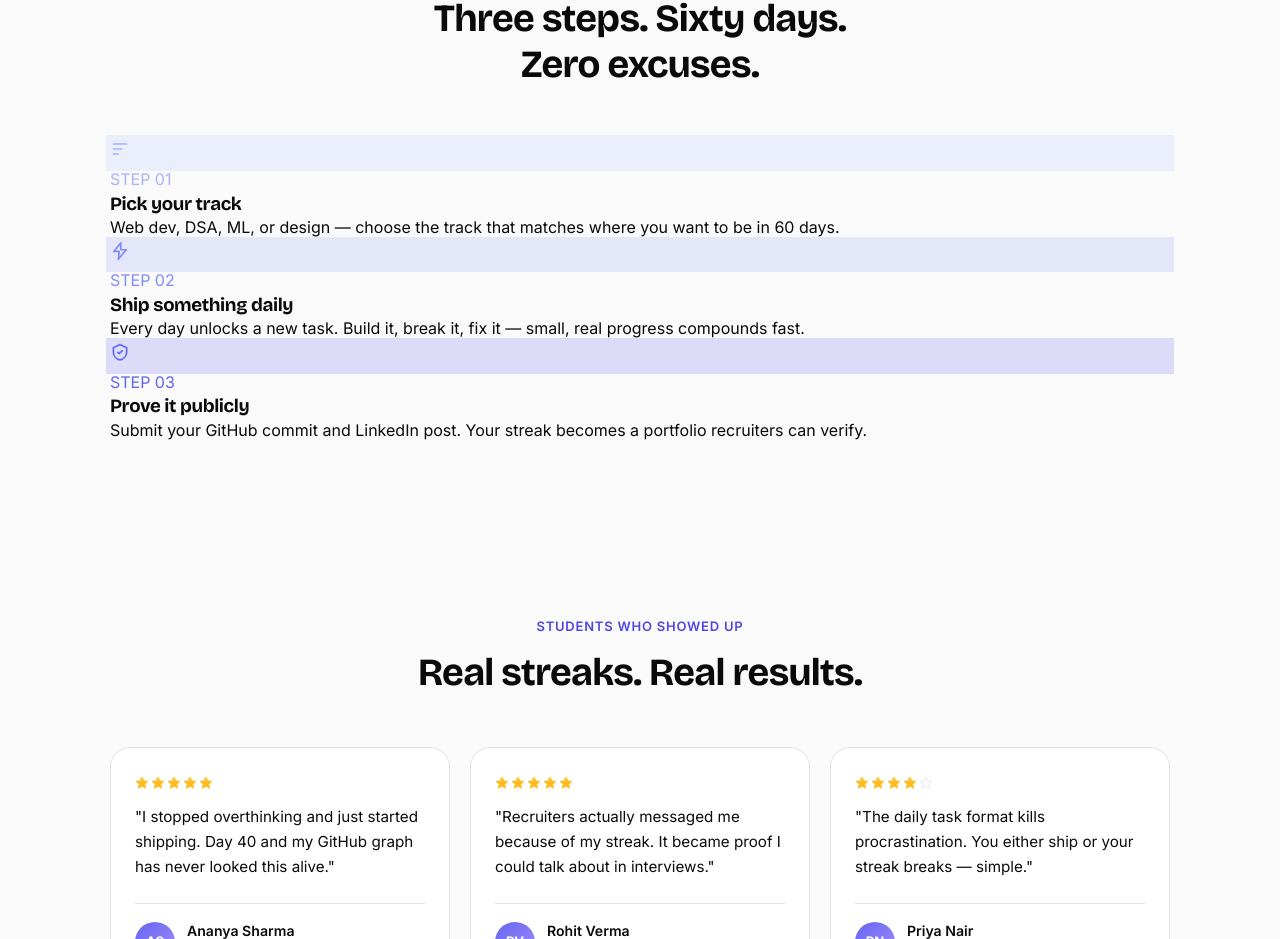
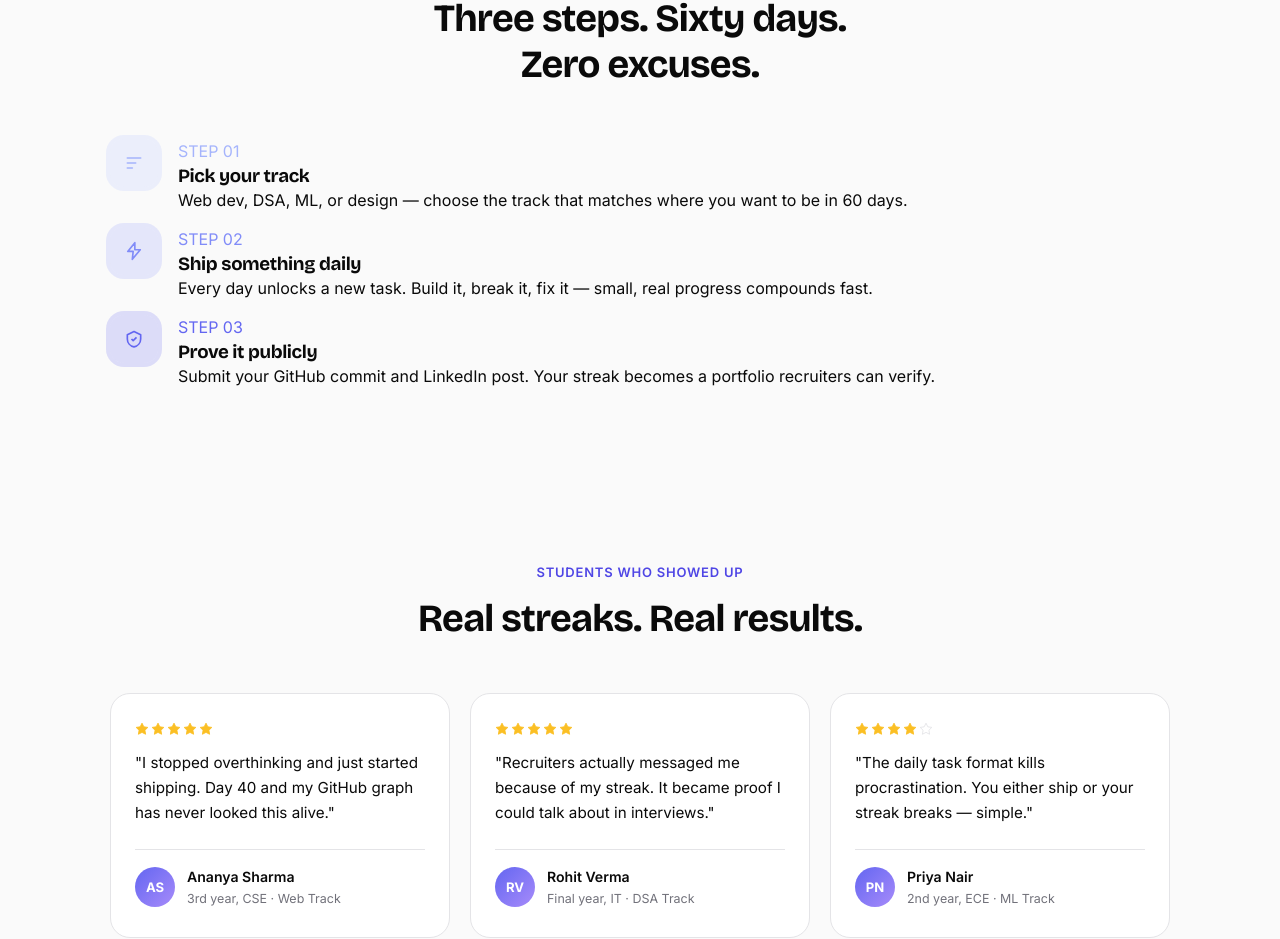
Before and after one commit to ROhitg-upta/abtalks-redesign, a React (Vite) app: page / in a window 1280 px wide. Shown: the part 1638-2577 px from the top of the page. Built offline with nearby package versions, Linux system fonts and the light colour scheme.

Commit message:
fix: force timeline layout with flex properties to fix broken desktop rendering

```diff
--- a/src/index.css
+++ b/src/index.css
@@ -2639,3 +2639,42 @@ img {
   text-decoration: underline;
   cursor: pointer;
 }
+
+/* ===== FORCE FIX: Timeline layout broken on desktop ===== */
+
+.timeline-item {
+  display: flex !important;
+  flex-direction: row !important;
+  gap: 20px !important;
+  width: 100% !important;
+}
+
+.timeline-marker-col {
+  display: flex !important;
+  flex-direction: column !important;
+  align-items: center !important;
+  flex-shrink: 0 !important;
+  width: 48px !important;
+}
+
+.timeline-dot {
+  width: 48px !important;
+  height: 48px !important;
+  max-width: 48px !important;
+  border-radius: 14px !important;
+  flex-shrink: 0 !important;
+  display: flex !important;
+  align-items: center !important;
+  justify-content: center !important;
+}
+
+.timeline-line {
+  width: 2px !important;
+  flex: 1 !important;
+  min-height: 40px !important;
+}
+
+.timeline-content {
+  flex: 1 !important;
+  min-width: 0 !important;
+}
```
